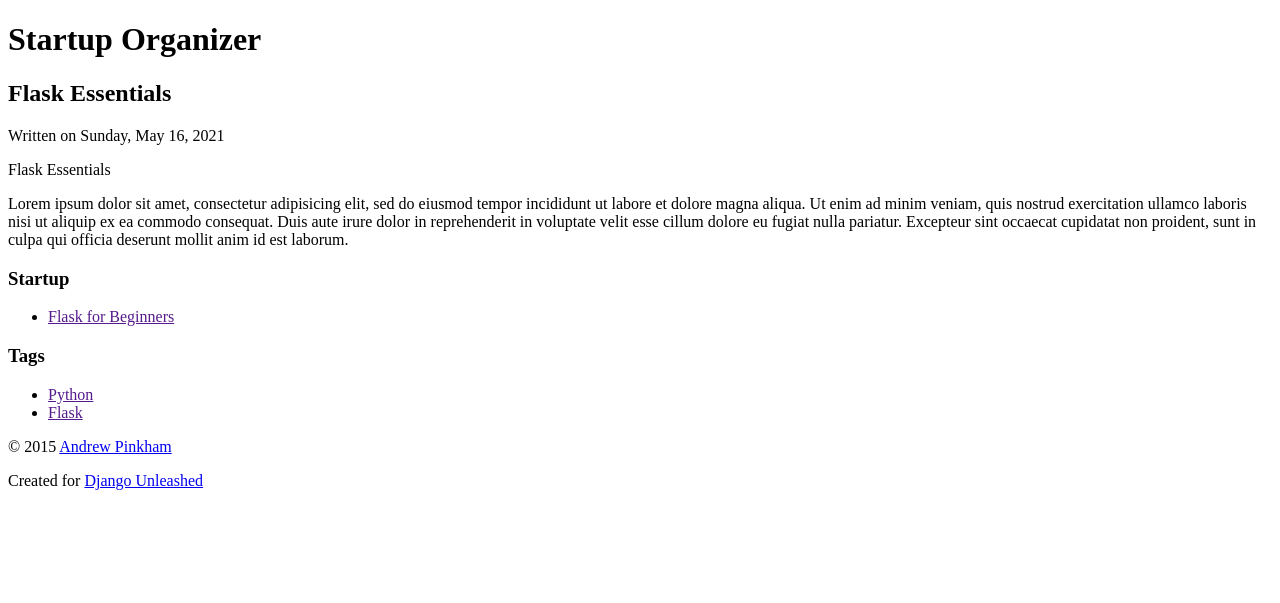
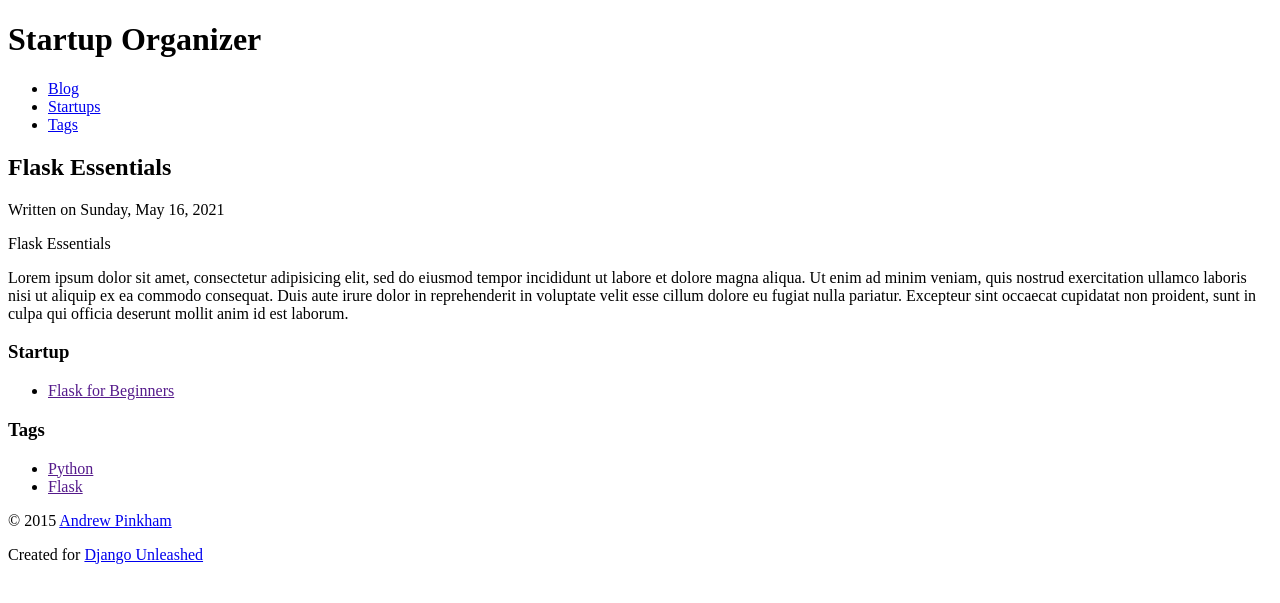
Before and after one commit to gurnitha/django-startup-categorizer-with-blog, a Django app: page /blog/2021/05/flask-essentials/ in a window 1280 px wide. Shown: the top 603 px of the page. Run offline with Django 3.2, Linux system fonts and the light colour scheme; data comes from the database, SQL or seed files in the repository.

Commit message:
6.1 Using the url Template Tag to Create URL Paths for the Navigation Menu

```diff
--- a/templates/base.html
+++ b/templates/base.html
@@ -18,6 +18,19 @@
 		<header>
 			<h1>Startup Organizer</h1>
 		</header>
+		<nav>
+			<ul>
+				<li>
+					<a href="{% url 'blog_post_list' %}">Blog</a>
+				</li>
+				<li>
+					<a href="{% url 'organizer_startup_list' %}">Startups</a>
+				</li>
+				<li>
+					<a href="{% url 'organizer_tag_list' %}">Tags</a>
+				</li>
+			</ul>
+        </nav>
 		<main>
 			{% block content %}
 
```
Also changed, not shown: README.md.
